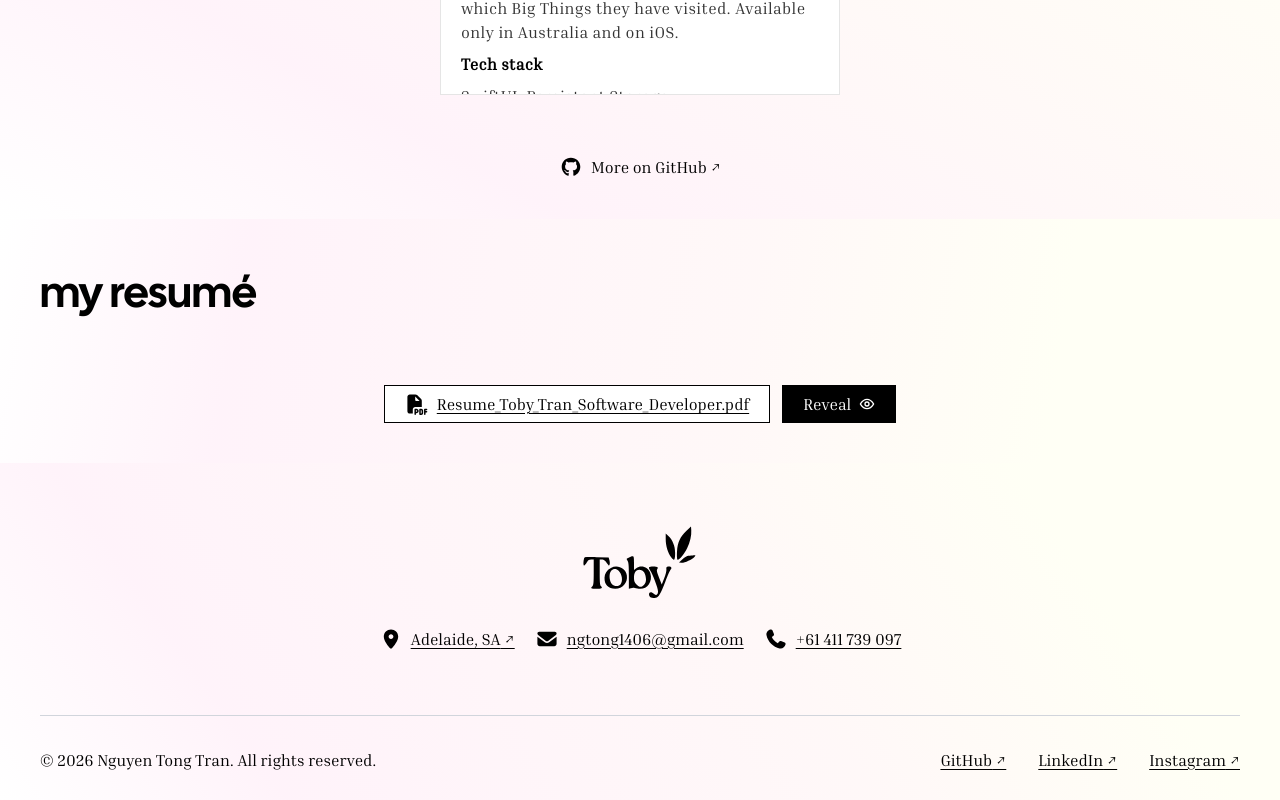
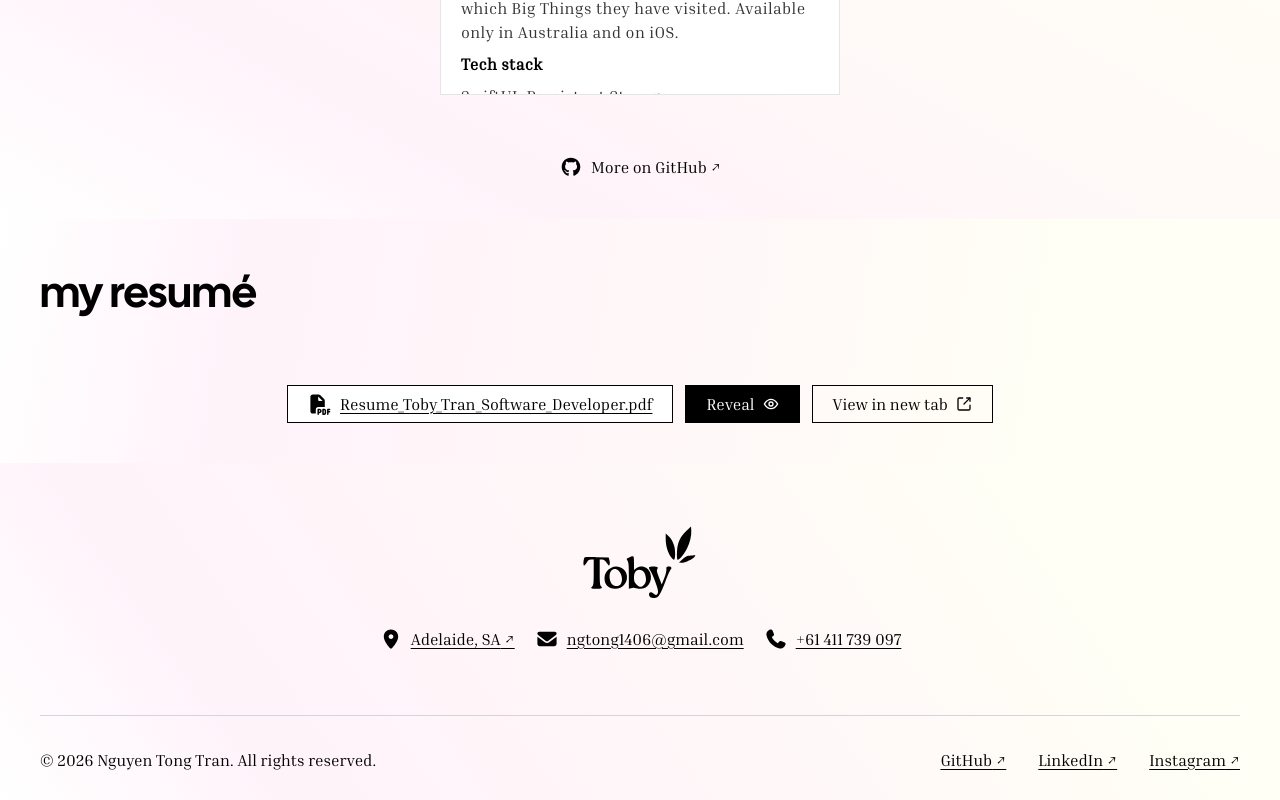
Before and after one commit to ngtong1406/myportfolio, a React (Vite) app: page / in a window 1280 px wide. Shown: the part 3711-4511 px from the top of the page. Built offline with nearby package versions, Linux system fonts and the light colour scheme.

Commit message:
Add a button to open a new tab to the resume.

```diff
--- a/src/pages/ResumePage.jsx
+++ b/src/pages/ResumePage.jsx
@@ -46,7 +46,7 @@ const ResumePage = () => {
             </h1>
             <div
                 id="rmFadeIn"
-				className="opacity-0 flex flex-wrap items-center justify-center gap-3 max-sm:space-y-4 font-inria-serif"
+                className="max-sm:flex-col flex flex-wrap items-center justify-center gap-3 max-sm:space-y-4 font-inria-serif"
             >
                 <div className="bg-white border border-black py-1.5 px-5">
                     <div className="flex flex-row gap-2 items-center">
@@ -111,6 +111,35 @@ const ResumePage = () => {
                         </svg>
                     )}
                 </a>
+                <a
+                    id="resumeOpenTab"
+                    href={resume}
+                    target="_blank"
+                    className="scroll-mt-40 inline-flex items-center gap-2 text-black py-1.5 px-5 bg-transparent border border-black hover:bg-black hover:underline hover:underline-offset-3 hover:text-white hover:cursor-pointer focus-within:outline-0 duration-50"
+                    draggable={false}
+                >
+                    <span>View in new tab</span>
+                    <svg
+                        xmlns="http://www.w3.org/2000/svg"
+                        width="1em"
+                        height="1em"
+                        viewBox="0 0 24 24"
+                    >
+                        <title>open-in-new-tab-outline</title>
+                        <g class="open-in-new-tab-outline">
+                            <g
+                                fill="currentColor"
+                                fill-rule="evenodd"
+                                class="Vector"
+                                clip-rule="evenodd"
+                            >
+                                <path d="M5 4a1 1 0 0 0-1 1v14a1 1 0 0 0 1 1h14a1 1 0 0 0 1-1v-5.263a1 1 0 1 1 2 0V19a3 3 0 0 1-3 3H5a3 3 0 0 1-3-3V5a3 3 0 0 1 3-3h5.017a1 1 0 1 1 0 2z" />
+                                <path d="M21.411 2.572a.963.963 0 0 1 0 1.36l-8.772 8.786a.96.96 0 0 1-1.358 0a.963.963 0 0 1 0-1.36l8.773-8.786a.96.96 0 0 1 1.357 0" />
+                                <path d="M21.04 2c.53 0 .96.43.96.962V8c0 .531-.47 1-1 1s-1-.469-1-1V4h-4c-.53 0-1-.469-1-1s.43-1 .96-1z" />
+                            </g>
+                        </g>
+                    </svg>
+                </a>
             </div>
             {isRevealed && (
                 <iframe
```
Lines whose indentation alone changed are shown as unchanged.
